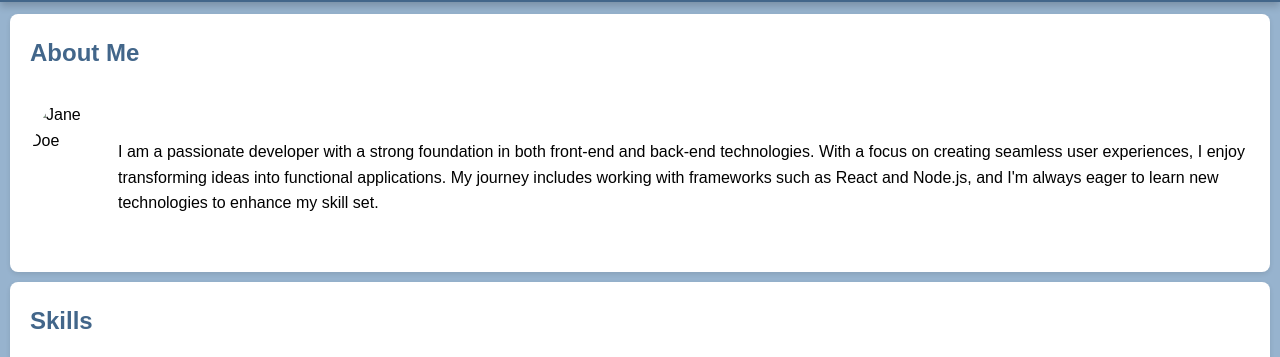
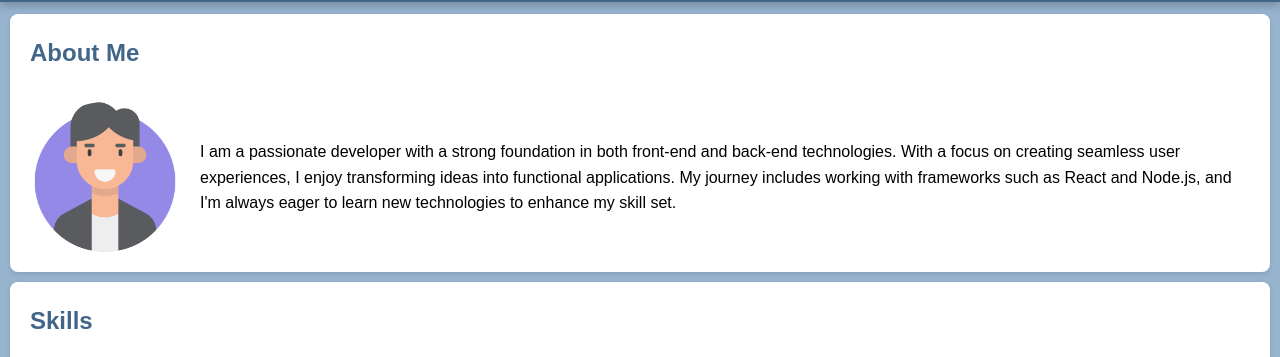
Before and after one commit to RanaElsherbiny/Simple-Portfolio, a plain HTML site: page index.html in a window 1280 px wide. Shown: the part 111-468 px from the top of the page. Drawn offline with Linux system fonts and the light colour scheme.

Commit message:
index.html

```diff
--- a/index.html
+++ b/index.html
@@ -35,7 +35,7 @@
 <section id="about">
     <h2>About Me</h2>
     <div class="about-me">
-        <img src="image/man.png" alt="Jane Doe">
+        <img src="man.png" alt="Jane Doe">
         <p>I am a passionate developer with a strong foundation in both front-end and back-end technologies. With a focus on creating seamless user experiences, I enjoy transforming ideas into functional applications. My journey includes working with frameworks such as React and Node.js, and I'm always eager to learn new technologies to enhance my skill set.</p>
     </div>
 </section>
```
